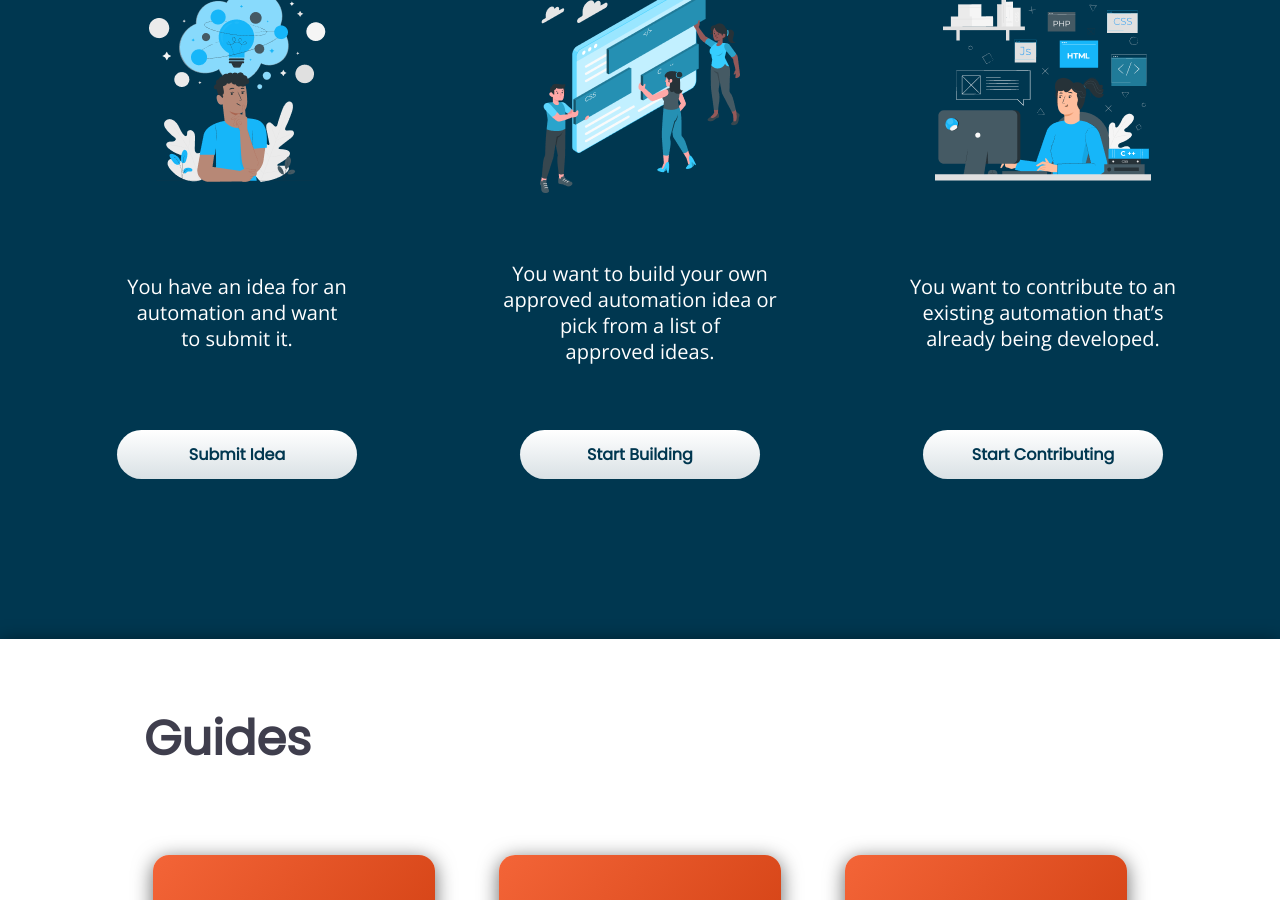
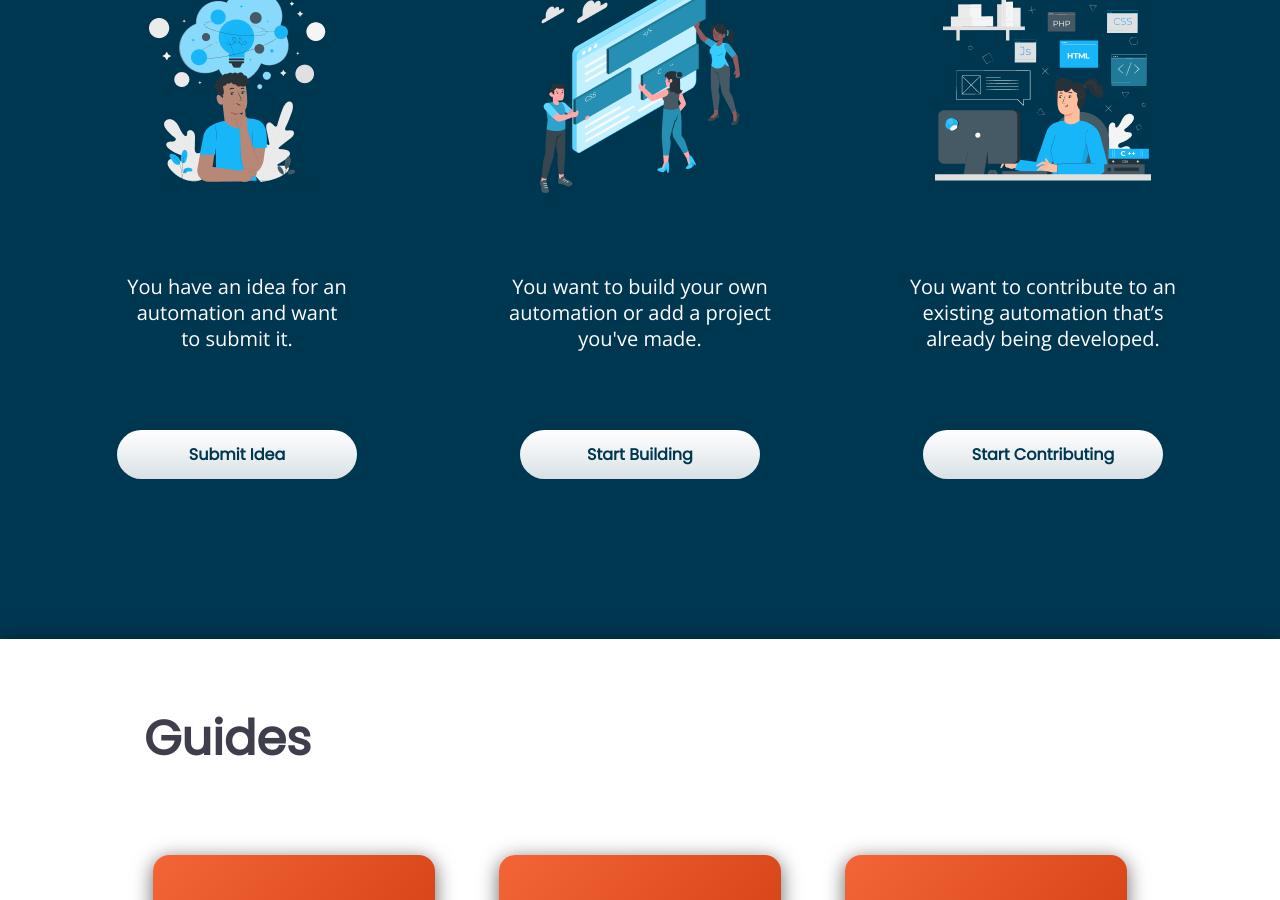
Before and after one commit to 100Automations/Website, a Jekyll site: the page built from index.html, in a window 1280 px wide and 900 px high, scrolled down 1862 px. Built offline with Jekyll 4.4.1, drawn with Linux system fonts in a browser that asks for light colours.

Commit message:
reworded "building"
Old: "You want to build your own approved automation idea or pick from a list of approved ideas."
#395

```diff
--- a/_includes/Home/border.html
+++ b/_includes/Home/border.html
@@ -19,7 +19,7 @@
       <div class="border_card_section flexbox_column">
         <img src="assets/images/illustrations/Illustration=contribute.png" alt="#" class="no_share">
         <p>
-          You want to build your own approved automation idea or pick from a list of approved&nbsp;ideas.
+          You want to build your own automation or add a project you've&nbsp;made.
         </p>
         <a href="/Website/guides/start_building.html" class="default_light">
           Start Building
```
